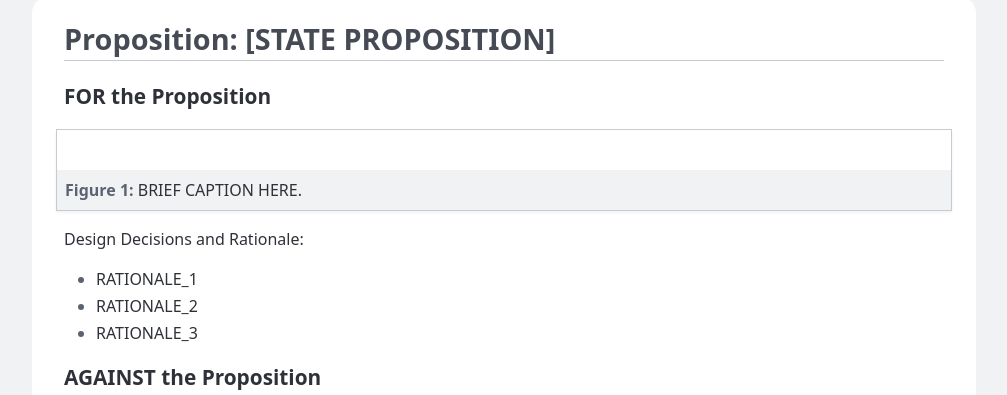
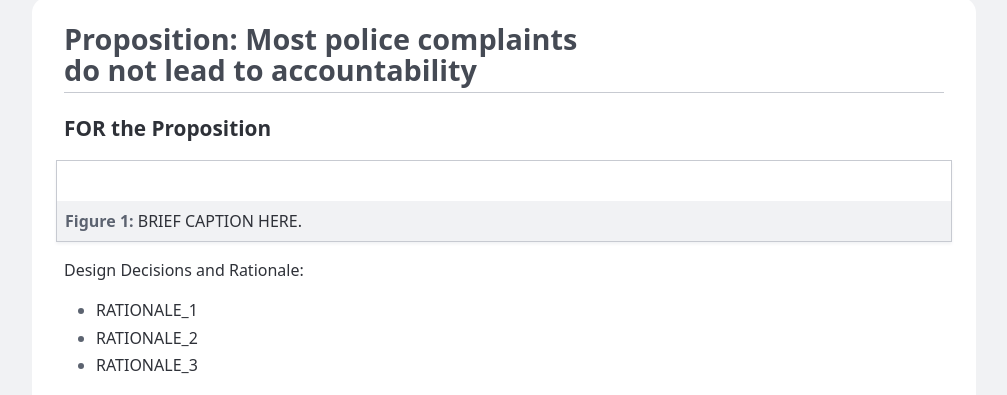
Before and after one commit to MichaelLuo123/dsc106-project2, a plain HTML site: page index.html in a window 1280 px wide. Shown: the part 362-757 px from the top of the page, without its empty margins (136-1143 px from the left). Drawn offline with Linux system fonts and the light colour scheme.

Commit message:
Update index.html

```diff
--- a/index.html
+++ b/index.html
@@ -152,7 +152,7 @@
     </header>
 
     <main>
-      <h2>Proposition: [STATE PROPOSITION]</h2>
+      <h2>Proposition: Most police complaints do not lead to accountability</h2>
 
       <section>
         <h3>FOR the Proposition</h3>
```
